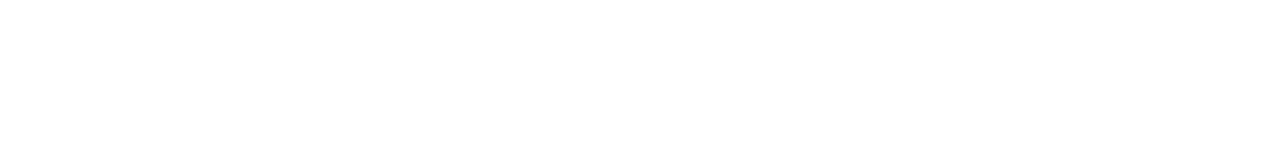
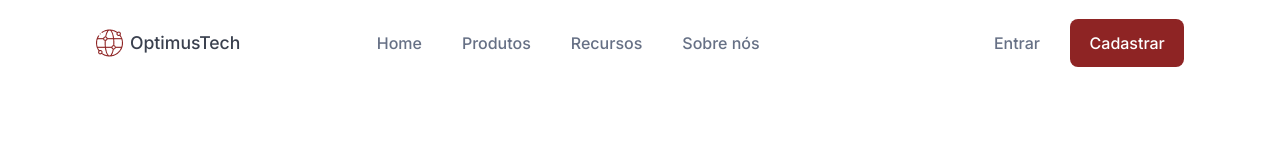
Before and after one commit to leoLUIGY/seven-days-challange-alura, a plain HTML site: page index.html in a window 1280 px wide. Drawn offline with Linux system fonts and the light colour scheme.

Commit message:
estilizando header

```diff
--- a/index.html
+++ b/index.html
@@ -3,9 +3,30 @@
 <head>
     <meta charset="UTF-8">
     <meta name="viewport" content="width=device-width, initial-scale=1.0">
+    <link rel="stylesheet" href="./style.css">
     <title>7DaysOfCode</title>
 </head>
 <body>
+    <header>
 
+        <div class="header__navigation">
+            <a href="#" class="header__navigation-menu">
+                <img src="./img/worldwide 1 (Traced).png" alt="worldwide">
+                <span>OptimusTech</span>
+            </a>
+            <div class="header__navigation-option">
+                <a href="#">Home</a>
+                <a href="#">Produtos</a>
+                <a href="#">Recursos</a>
+                <a href="#">Sobre nós</a>
+            </div>
+        </div>
+
+        <div class="header__option">
+            <a href="#" class="header__option-login">Entrar</a>
+            <a href="#" class="header__option-register">Cadastrar</a>
+        </div>
+
+    </header>
 </body>
 </html>
--- a/style.css
+++ b/style.css
@@ -0,0 +1,13 @@
+@import url('./style/reset.css');
+@import url('https://fonts.googleapis.com/css2?family=Inter:ital,opsz,wght@0,14..32,100..900;1,14..32,100..900&display=swap');
+@import url('./style/Header.css');
+
+:root{
+    --font-principal: "Inter", sans-serif;
+    --gray: #667085;
+
+}
+*{
+    box-sizing: border-box;
+    background-color: #FFFFFF;
+}
--- /dev/null
+++ b/style/Header.css
@@ -0,0 +1,78 @@
+header{
+    display: flex;
+    justify-content: space-between;
+    /* background-color: rgb(2, 156, 156); */
+    padding:1.2em 6em;
+    font-family: var(--font-principal);
+    font-weight: 500;
+
+}
+
+
+.header__navigation-menu{
+    display: flex;
+    align-items: center;
+    margin-right: 8em;
+
+    text-decoration: none;
+}
+
+.header__navigation{
+    display: flex;
+    align-items: center;
+
+
+}
+.header__navigation-menu{
+    font-size: 1.1rem;
+    color: #3A404E;
+    text-decoration: none;
+}
+
+.header__navigation img{
+    width: 1.68em;
+    margin-right: 5%;
+}
+.header__navigation-option{
+    width:100%;
+    height:2rem;
+    display: flex;
+    align-items: center;
+    gap: 2.5em;
+    /* background-color: aliceblue; */
+    font-size: 1rem;
+
+}
+.header__navigation-option a{
+    text-decoration: none;
+    color: var(--gray);
+}
+
+.header__option{
+    display: flex;
+
+    gap:0.7rem;
+    align-items: center;
+    /* background-color: #3A404E; */
+
+
+}
+.header__option a{
+    text-decoration: none;
+    padding: 1em 1.2em;
+}
+
+.header__option-login{
+    color: var(--gray);
+
+    size: 1rem;
+}
+
+.header__option-register
+{
+
+    background-color: #8E2424;
+    border-radius: 0.5rem;
+    color: #FFFFFF;
+
+}
--- /dev/null
+++ b/style/reset.css
@@ -0,0 +1,48 @@
+/* http://meyerweb.com/eric/tools/css/reset/
+   v2.0 | 20110126
+   License: none (public domain)
+*/
+
+html, body, div, span, applet, object, iframe,
+h1, h2, h3, h4, h5, h6, p, blockquote, pre,
+a, abbr, acronym, address, big, cite, code,
+del, dfn, em, img, ins, kbd, q, s, samp,
+small, strike, strong, sub, sup, tt, var,
+b, u, i, center,
+dl, dt, dd, ol, ul, li,
+fieldset, form, label, legend,
+table, caption, tbody, tfoot, thead, tr, th, td,
+article, aside, canvas, details, embed,
+figure, figcaption, footer, header, hgroup,
+menu, nav, output, ruby, section, summary,
+time, mark, audio, video {
+	margin: 0;
+	padding: 0;
+	border: 0;
+	font-size: 100%;
+	font: inherit;
+	vertical-align: baseline;
+}
+/* HTML5 display-role reset for older browsers */
+article, aside, details, figcaption, figure,
+footer, header, hgroup, menu, nav, section {
+	display: block;
+}
+body {
+	line-height: 1;
+}
+ol, ul {
+	list-style: none;
+}
+blockquote, q {
+	quotes: none;
+}
+blockquote:before, blockquote:after,
+q:before, q:after {
+	content: '';
+	content: none;
+}
+table {
+	border-collapse: collapse;
+	border-spacing: 0;
+}
```
Also changed, not shown: img/_Button base.svg (added).
